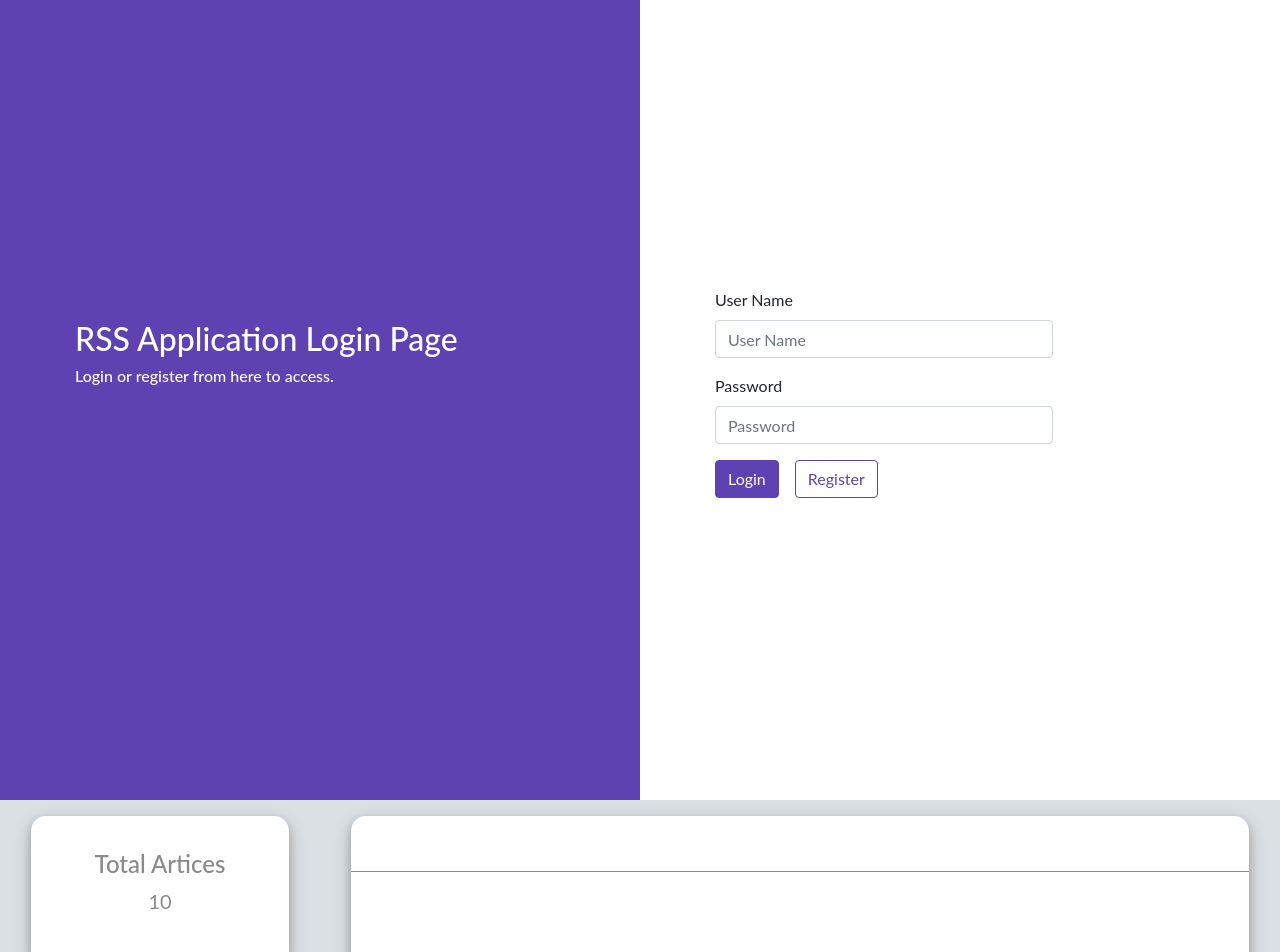
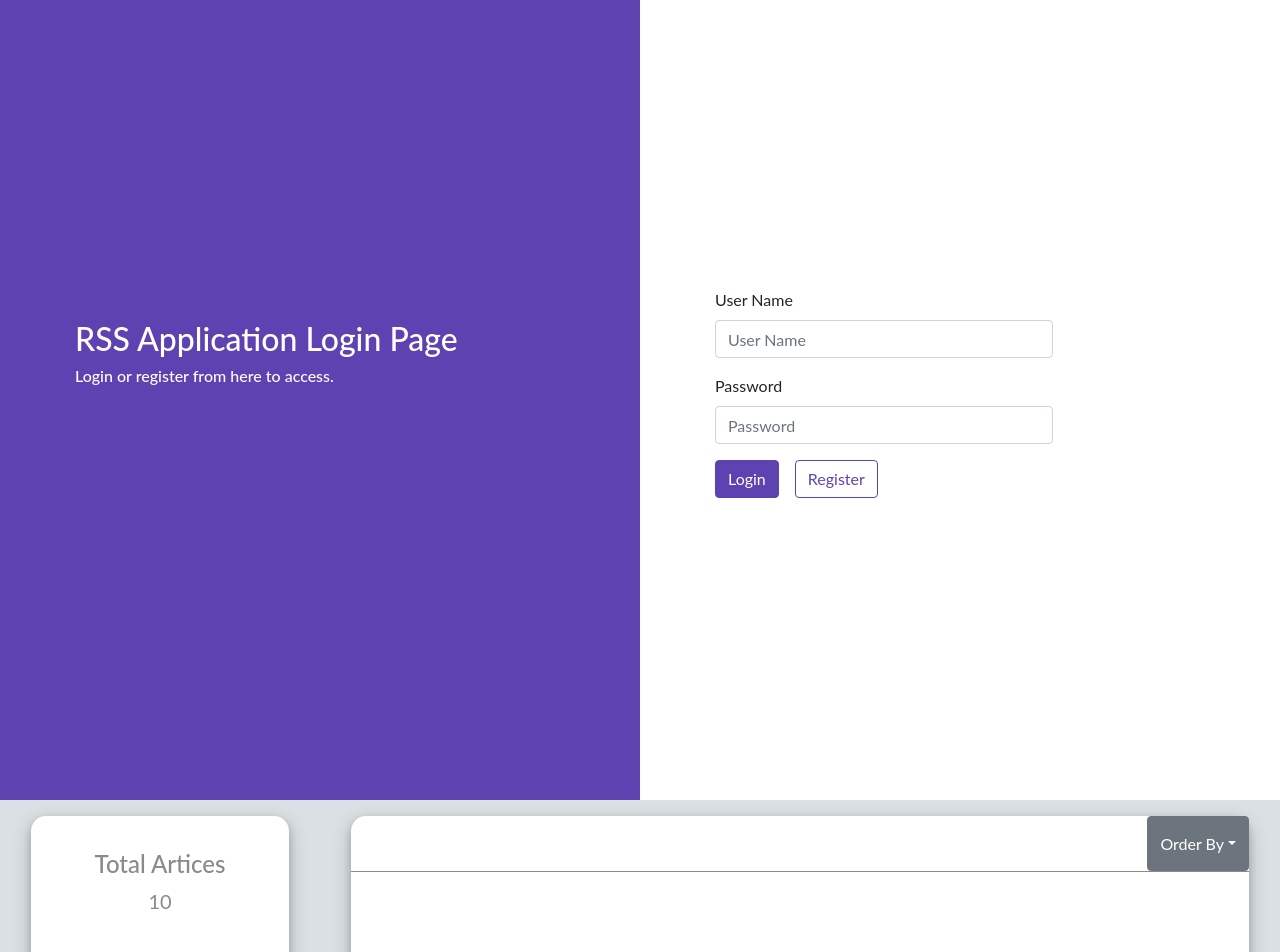
Before and after one commit to amckean12/rss-ui, a React (Create React App) app: page / in a window 1280 px wide. Shown: the top 952 px of the page. Built offline with nearby package versions, Linux system fonts and the light colour scheme.

Commit message:
builds drop down?

```diff
--- a/src/containers/profile_container.jsx
+++ b/src/containers/profile_container.jsx
@@ -28,6 +28,14 @@ class ProfileContainer extends Component {
                 <div className="col-md-9 col-sm-12 profile__rss-feed-container">
                     <div className="profile__rss-feed">
                         <div className="profile__rss-feed-toolbar">
+                            <div class="btn-group">
+                                <button type="button" class="btn btn-secondary dropdown-toggle" data-toggle="dropdown" aria-haspopup="true" aria-expanded="false">Order By</button>
+                                <div class="dropdown-menu dropdown-menu-right">
+                                    <button class="dropdown-item" type="button">Action</button>
+                                    <button class="dropdown-item" type="button">Another action</button>
+                                    <button class="dropdown-item" type="button">Something else here</button>
+                                </div>
+                            </div>
                         </div>
                     </div>
                 </div>
--- a/src/styles/components/profile.scss
+++ b/src/styles/components/profile.scss
@@ -31,6 +31,8 @@
         box-shadow: 0 4px 8px 0 rgba(0, 0, 0, 0.2), 0 6px 20px 0 rgba(0, 0, 0, 0.19);
     }
     &__rss-feed-toolbar {
+        display: flex;
+        justify-content: flex-end;
         height: 3.5rem;
         border-bottom: 1px solid #888A8C;
     }
```
